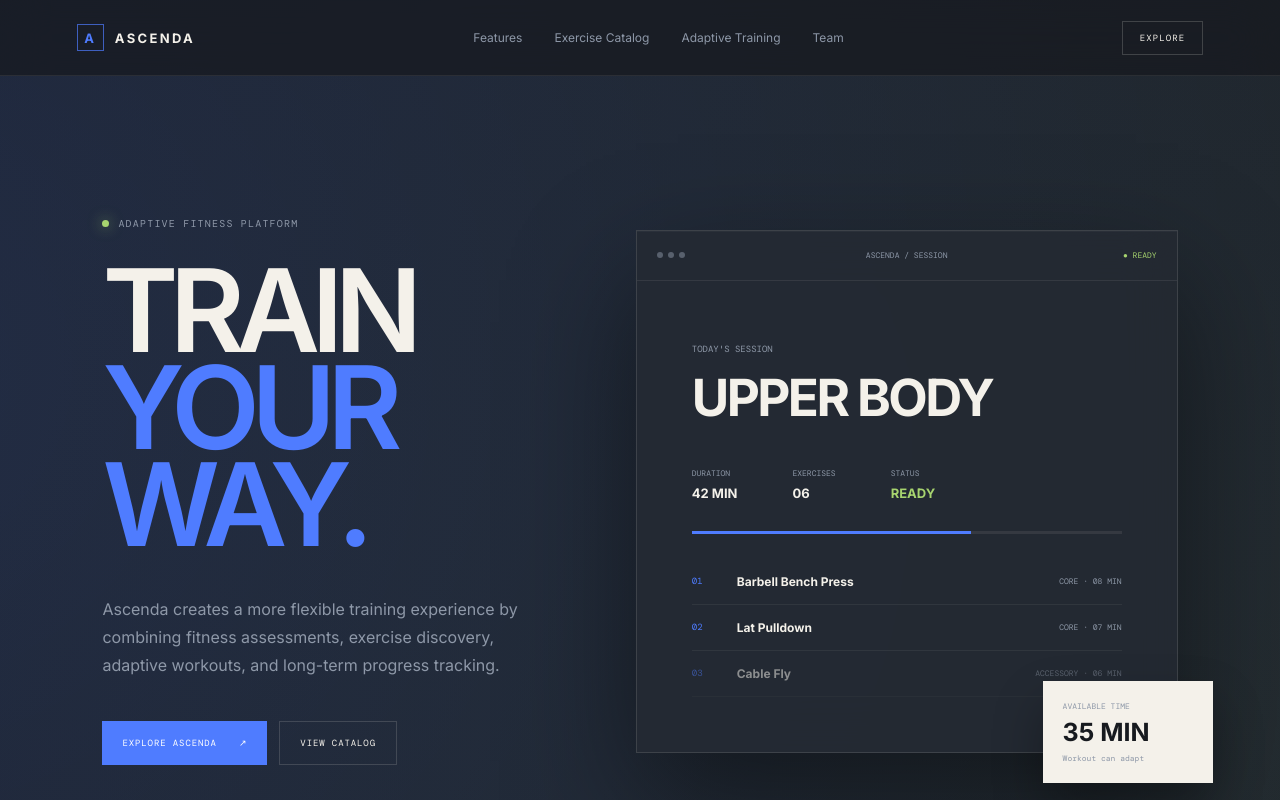
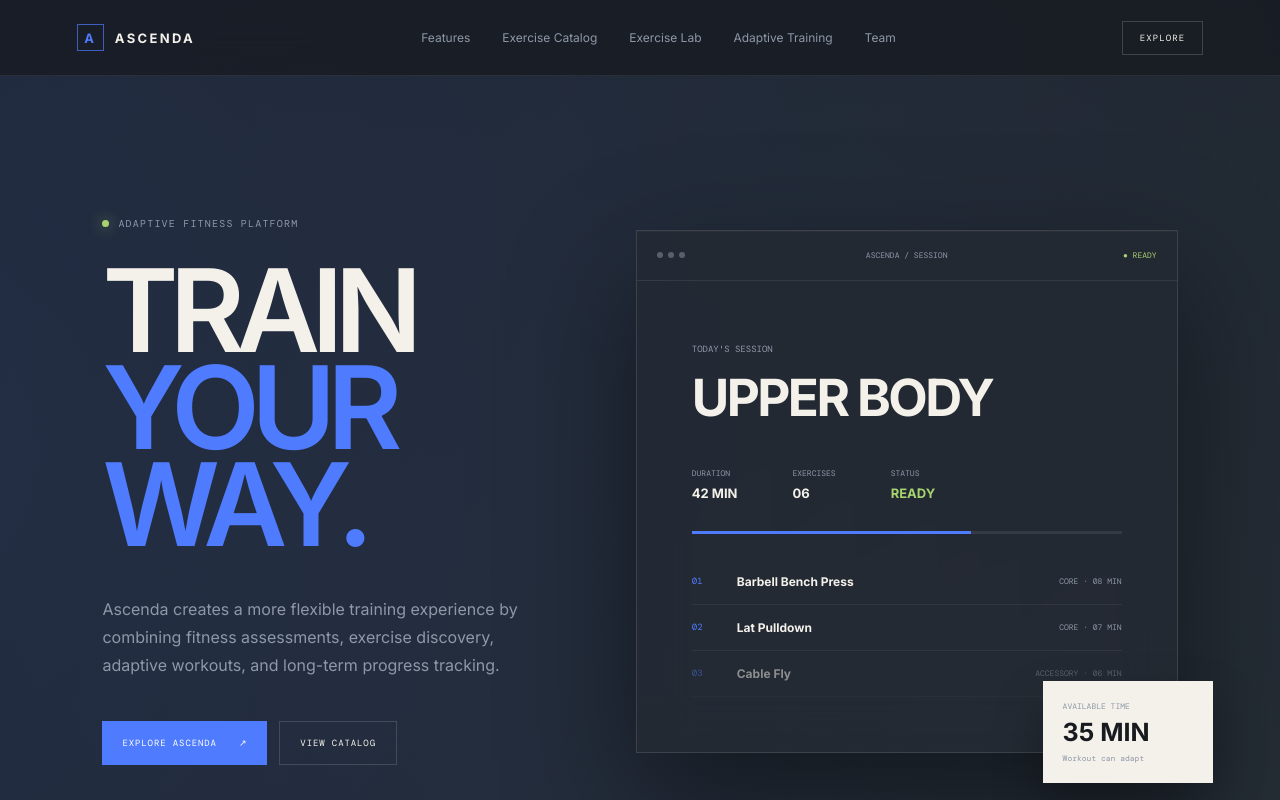
Before and after one commit to SFSU-CSC648-TeamOne/SFSU-csc648-06-Fall26-team01, a Next.js app in the folder app/frontend/: page / in a window 1280 px wide. Shown: the top 800 px of the page. Built offline with nearby package versions, Linux system fonts and the light colour scheme.

Commit message:
Add Exercise Lab and update Ascenda frontend

```diff
--- a/app/frontend/app/globals.css
+++ b/app/frontend/app/globals.css
@@ -1421,3 +1421,197 @@ footer {
     gap: 20px;
   }
 }
+
+/* Demo video and 3D viewing thingie CSS */
+.exercise-lab {
+  padding: 120px 8vw;
+  border-top: 1px solid rgba(244, 241, 234, 0.1);
+}
+
+.lab-heading {
+  max-width: 760px;
+  margin-bottom: 55px;
+}
+
+.lab-heading h2 {
+  margin: 25px 0;
+  font-size: clamp(3.5rem, 7vw, 7rem);
+  line-height: 0.9;
+  letter-spacing: -0.06em;
+}
+
+.lab-heading h2 span {
+  color: #4f7cff;
+}
+
+.lab-heading > p {
+  max-width: 550px;
+  color: #8e98a8;
+  line-height: 1.7;
+}
+
+.lab-grid {
+  display: grid;
+  grid-template-columns: 1.15fr 0.85fr;
+  gap: 20px;
+  align-items: stretch;
+}
+
+.viewer-panel,
+.video-panel {
+  min-width: 0;
+  background: rgba(36, 41, 50, 0.75);
+  border: 1px solid rgba(244, 241, 234, 0.1);
+  backdrop-filter: blur(18px);
+}
+
+.lab-panel-top,
+.viewer-footer {
+  display: flex;
+  justify-content: space-between;
+  align-items: center;
+  gap: 12px;
+  padding: 20px;
+  color: #8e98a8;
+  font-size: 0.65rem;
+  letter-spacing: 0.1em;
+}
+
+.lab-panel-top {
+  border-bottom: 1px solid rgba(244, 241, 234, 0.08);
+}
+
+.viewer-status,
+.model-format {
+  color: #a7d46f;
+}
+
+.viewer-placeholder {
+  min-height: 440px;
+  padding: 35px;
+  display: flex;
+  flex-direction: column;
+  justify-content: center;
+  align-items: center;
+  text-align: center;
+  background:
+    radial-gradient(
+      circle at center,
+      rgba(79, 124, 255, 0.12),
+      transparent 55%
+    );
+}
+
+.viewer-orbit {
+  width: 170px;
+  height: 170px;
+  position: relative;
+  display: grid;
+  place-items: center;
+  margin-bottom: 30px;
+}
+
+.orbit-ring {
+  position: absolute;
+  inset: 8px;
+  border: 1px solid rgba(79, 124, 255, 0.6);
+  border-radius: 50%;
+  transform: rotateX(60deg) rotate(-25deg);
+  box-shadow: 0 0 35px rgba(79, 124, 255, 0.1);
+}
+
+.orbit-core {
+  width: 85px;
+  height: 85px;
+  display: grid;
+  place-items: center;
+  border: 1px solid rgba(79, 124, 255, 0.5);
+  background: rgba(79, 124, 255, 0.12);
+  color: #4f7cff;
+  font-size: 2rem;
+  font-weight: 700;
+}
+
+.viewer-placeholder h3 {
+  margin: 0;
+  font-size: 1rem;
+  letter-spacing: 0.08em;
+}
+
+.viewer-placeholder p {
+  max-width: 350px;
+  color: #8e98a8;
+  font-size: 0.85rem;
+  line-height: 1.7;
+}
+
+.model-format {
+  margin-top: 15px;
+  font-size: 0.65rem;
+  letter-spacing: 0.1em;
+}
+
+.viewer-footer {
+  border-top: 1px solid rgba(244, 241, 234, 0.08);
+  font-size: 0.58rem;
+}
+
+.video-count {
+  color: #4f7cff;
+}
+
+.video-panel {
+  padding-bottom: 5px;
+}
+
+.demo-video {
+  margin: 18px;
+  overflow: hidden;
+  border: 1px solid rgba(244, 241, 234, 0.1);
+  background: #171a1f;
+}
+
+.demo-video video {
+  display: block;
+  width: 100%;
+  max-height: 260px;
+  aspect-ratio: 16 / 9;
+  object-fit: contain;
+  background: #0c0e12;
+}
+
+.video-info {
+  padding: 18px;
+}
+
+.video-info > span {
+  color: #a7d46f;
+  font-size: 0.65rem;
+  letter-spacing: 0.12em;
+}
+
+.video-info h3 {
+  margin: 10px 0;
+  font-size: 1.05rem;
+}
+
+.video-info p {
+  margin-bottom: 0;
+  color: #8e98a8;
+  font-size: 0.85rem;
+  line-height: 1.6;
+}
+
+@media (max-width: 900px) {
+  .exercise-lab {
+    padding: 90px 6vw;
+  }
+
+  .lab-grid {
+    grid-template-columns: 1fr;
+  }
+
+  .viewer-placeholder {
+    min-height: 350px;
+  }
+}
--- a/app/frontend/app/page.tsx
+++ b/app/frontend/app/page.tsx
@@ -1,3 +1,4 @@
+
 import Link from "next/link";
 
 const features = [
@@ -55,9 +56,7 @@ const exercises = [
 export default function HomePage() {
   return (
     <main className="site">
-
       {/* NAVIGATION */}
-
       <header className="navbar">
         <Link href="/" className="logo">
           <span className="logo-symbol">A</span>
@@ -67,6 +66,7 @@ export default function HomePage() {
         <nav>
           <a href="#features">Features</a>
           <a href="#catalog">Exercise Catalog</a>
+          <a href="#exercise-lab">Exercise Lab</a>
           <a href="#adaptive">Adaptive Training</a>
           <Link href="/about">Team</Link>
         </nav>
@@ -76,13 +76,9 @@ export default function HomePage() {
         </Link>
       </header>
 
-
       {/* HERO */}
-
       <section className="hero">
-
         <div className="hero-copy">
-
           <div className="eyebrow">
             <span className="status-dot" />
             ADAPTIVE FITNESS PLATFORM
@@ -102,24 +98,18 @@ export default function HomePage() {
 
           <div className="hero-actions">
             <a href="#features" className="button-primary">
-              EXPLORE ASCENDA
-              <span>↗</span>
+              EXPLORE ASCENDA <span>↗</span>
             </a>
 
             <a href="#catalog" className="button-secondary">
               VIEW CATALOG
             </a>
           </div>
-
         </div>
 
-
-        {/* PRODUCT UI */}
-
+        {/* PRODUCT PREVIEW */}
         <div className="hero-product">
-
           <div className="product-window">
-
             <div className="window-top">
               <div className="window-dots">
                 <i />
@@ -128,22 +118,12 @@ export default function HomePage() {
               </div>
 
               <span>ASCENDA / SESSION</span>
-
-              <span className="ready">
-                ● READY
-              </span>
+              <span className="ready">● READY</span>
             </div>
 
-
             <div className="session">
-
-              <span className="mini-label">
-                TODAY'S SESSION
-              </span>
-
-              <h2>
-                UPPER BODY
-              </h2>
+              <span className="mini-label">TODAY'S SESSION</span>
+              <h2>UPPER BODY</h2>
 
               <div className="session-meta">
                 <div>
@@ -158,20 +138,15 @@ export default function HomePage() {
 
                 <div>
                   <span>STATUS</span>
-                  <strong className="lime">
-                    READY
-                  </strong>
+                  <strong className="lime">READY</strong>
                 </div>
               </div>
-
 
               <div className="session-progress">
                 <div />
               </div>
 
-
               <div className="session-exercises">
-
                 <div>
                   <span>01</span>
                   <strong>Barbell Bench Press</strong>
@@ -189,32 +164,21 @@ export default function HomePage() {
                   <strong>Cable Fly</strong>
                   <small>ACCESSORY · 06 MIN</small>
                 </div>
-
               </div>
-
             </div>
-
           </div>
-
 
           <div className="time-card">
             <span>AVAILABLE TIME</span>
             <strong>35 MIN</strong>
             <small>Workout can adapt</small>
           </div>
-
         </div>
-
       </section>
 
-
       {/* INTRO */}
-
       <section className="intro">
-
-        <span className="section-number">
-          01 — ASCENDA
-        </span>
+        <span className="section-number">01 — ASCENDA</span>
 
         <h2>
           FITNESS SHOULD
@@ -226,67 +190,31 @@ export default function HomePage() {
           Real schedules change. Equipment availability changes.
           Your training shouldn't have to completely fall apart when they do.
         </p>
-
       </section>
 
-
       {/* FEATURES */}
-
       <section className="features" id="features">
-
         <div className="section-heading">
-
-          <span>
-            02 — FEATURES
-          </span>
-
-          <p>
-            FIVE PARTS OF THE ASCENDA EXPERIENCE
-          </p>
-
+          <span>02 — FEATURES</span>
+          <p>FIVE PARTS OF THE ASCENDA EXPERIENCE</p>
         </div>
 
-
         <div className="feature-list">
-
           {features.map((feature) => (
-
             <div className="feature" key={feature.number}>
-
-              <span className="feature-number">
-                {feature.number}
-              </span>
-
-              <h3>
-                {feature.title}
-              </h3>
-
-              <p>
-                {feature.text}
-              </p>
-
-              <span className="feature-arrow">
-                ↗
-              </span>
-
+              <span className="feature-number">{feature.number}</span>
+              <h3>{feature.title}</h3>
+              <p>{feature.text}</p>
+              <span className="feature-arrow">↗</span>
             </div>
-
           ))}
-
         </div>
-
       </section>
 
-
-      {/* CATALOG */}
-
+      {/* EXERCISE CATALOG */}
       <section className="catalog" id="catalog">
-
         <div className="catalog-copy">
-
-          <span className="section-number">
-            03 — EXERCISE CATALOG
-          </span>
+          <span className="section-number">03 — EXERCISE CATALOG</span>
 
           <h2>
             FIND THE
@@ -298,94 +226,156 @@ export default function HomePage() {
             Browse exercises based on muscle group, equipment,
             duration, and training requirements.
           </p>
-
         </div>
 
-
         <div className="catalog-ui">
-
           <div className="catalog-top">
-
             <div className="search">
               <span>⌕</span>
               Search exercises...
             </div>
 
             <button>
-              MUSCLE GROUP
-              <span>⌄</span>
+              MUSCLE GROUP <span>⌄</span>
             </button>
 
             <button>
-              EQUIPMENT
-              <span>⌄</span>
+              EQUIPMENT <span>⌄</span>
             </button>
-
           </div>
 
-
           <div className="exercise-table">
-
             {exercises.map((exercise, index) => (
-
               <div className="exercise" key={exercise.name}>
-
-                <span className="exercise-index">
-                  0{index + 1}
-                </span>
+                <span className="exercise-index">0{index + 1}</span>
 
                 <div className="exercise-title">
-                  <strong>
-                    {exercise.name}
-                  </strong>
-
-                  <small>
-                    {exercise.muscle}
-                  </small>
+                  <strong>{exercise.name}</strong>
+                  <small>{exercise.muscle}</small>
                 </div>
 
-                <span>
-                  {exercise.equipment}
-                </span>
+                <span>{exercise.equipment}</span>
+                <span>{exercise.duration}</span>
 
-                <span>
-                  {exercise.duration}
-                </span>
-
-                <b className={exercise.type === "CORE" ? "core" : "accessory-tag"}>
+                <b
+                  className={
+                    exercise.type === "CORE" ? "core" : "accessory-tag"
+                  }
+                >
                   {exercise.type}
                 </b>
-
               </div>
-
             ))}
-
           </div>
 
           <div className="catalog-footer">
-            <span>
-              DATABASE / EXERCISES
-            </span>
+            <span>DATABASE / EXERCISES</span>
+            <span>10+ EXERCISES</span>
+          </div>
+        </div>
+      </section>
 
-            <span>
-              10+ EXERCISES
-            </span>
+      {/* INTERACTIVE EXERCISE LAB */}
+      <section className="exercise-lab" id="exercise-lab">
+        <div className="lab-heading">
+          <span className="section-number">
+            04 — INTERACTIVE EXERCISE LAB
+          </span>
+
+          <h2>
+            EXPLORE THE
+            <br />
+            <span>MOVEMENT.</span>
+          </h2>
+
+          <p>
+            Explore exercise equipment in 3D and watch demonstrations
+            to learn proper exercise technique.
+          </p>
+        </div>
+
+        <div className="lab-grid">
+          {/* 3D VIEWER PLACEHOLDER */}
+          <div className="viewer-panel">
+            <div className="lab-panel-top">
+              <span>3D MODEL VIEWER</span>
+              <span className="viewer-status">MODEL PENDING</span>
+            </div>
+
+            <div className="viewer-placeholder">
+              <div className="viewer-orbit">
+                <div className="orbit-ring" />
+                <div className="orbit-core">3D</div>
+              </div>
+
+              <h3>3D model here</h3>
+
+              <p>
+
+                 Here is where GLTF file go from github
+              </p>
+
+              <span className="model-format">
+                SUPPORTED FORMATS · GLB / GLTF
+              </span>
+            </div>
+
+            <div className="viewer-footer">
+              <span>ASCENDA / 3D LAB</span>
+              <span>INTERACTIVE VIEWER COMING SOON</span>
+            </div>
           </div>
 
+          {/* VIDEO DEMOS */}
+          <div className="video-panel">
+            <div className="lab-panel-top">
+              <span>EXERCISE DEMONSTRATIONS</span>
+              <span className="video-count">02 VIDEOS</span>
+            </div>
+
+            <div className="demo-video">
+              <video controls preload="metadata" playsInline>
+                <source
+                  src="/about/demo_one.mp4"
+                  type="video/mp4"
+                />
+                Your browser does not support this video.
+              </video>
+
+              <div className="video-info">
+                <span>DEMO / 01</span>
+                <h3>Hercules Squat</h3>
+                <p>
+                  Watch the movement and review the exercise technique in the 3D scanned room.
+                </p>
+              </div>
+            </div>
+
+            <div className="demo-video">
+              <video controls preload="metadata" playsInline>
+                <source
+                  src="/about/demo_two.mp4"
+                  type="video/mp4"
+                />
+                Your browser does not support this video.
+              </video>
+
+              <div className="video-info">
+                <span>DEMO / 02</span>
+                <h3>Pistol Squat Jesus</h3>
+                <p>
+                  Follow the demonstration to understand the movement.
+                </p>
+              </div>
+            </div>
+          </div>
         </div>
-
       </section>
 
-
       {/* ADAPTIVE TRAINING */}
-
       <section className="adaptive" id="adaptive">
-
         <div className="adaptive-copy">
-
-          <span className="section-number">
-            04 — ADAPTIVE TRAINING
-          </span>
+          <span className="section-number">05 — ADAPTIVE TRAINING</span>
 
           <h2>
             LESS TIME?
@@ -398,12 +388,9 @@ export default function HomePage() {
             allowing lower-priority movements to be removed when your
             available time is shorter than the expected workout duration.
           </p>
-
         </div>
 
-
         <div className="adaptive-ui">
-
           <div className="available">
             <span>AVAILABLE TIME</span>
             <strong>35 MIN</strong>
@@ -414,14 +401,11 @@ export default function HomePage() {
             <strong>45 MIN</strong>
           </div>
 
-
           <div className="adaptive-line">
             <span />
           </div>
 
-
           <div className="adaptive-exercises">
-
             <div className="keep">
               <span>✓</span>
               <strong>CORE EXERCISES</strong>
@@ -433,30 +417,20 @@ export default function HomePage() {
               <strong>ACCESSORY EXERCISES</strong>
               <small>OPTIONAL</small>
             </div>
-
           </div>
-
 
           <div className="result">
             <span>ADAPTED SESSION</span>
             <strong>32 MIN</strong>
             <b>TRAINING GOAL PRESERVED</b>
           </div>
-
         </div>
-
       </section>
 
-
-      {/* PROGRESS */}
-
+      {/* WORKOUT HISTORY */}
       <section className="progress">
-
         <div className="progress-copy">
-
-          <span className="section-number">
-            05 — WORKOUT HISTORY
-          </span>
+          <span className="section-number">06 — WORKOUT HISTORY</span>
 
           <h2>
             SEE YOUR
@@ -468,12 +442,9 @@ export default function HomePage() {
             Completed workouts and performance history give users
             a measurable record of their training over time.
           </p>
-
         </div>
 
-
         <div className="progress-card">
-
           <div className="progress-card-top">
             <span>TRAINING HISTORY</span>
             <span>SEPTEMBER</span>
@@ -485,15 +456,12 @@ export default function HomePage() {
           </div>
 
           <div className="chart">
-
             <div className="chart-line line-one" />
             <div className="chart-line line-two" />
             <div className="chart-line line-three" />
-
           </div>
 
           <div className="progress-stats">
-
             <div>
               <strong>18</strong>
               <span>WORKOUTS</span>
@@ -508,23 +476,15 @@ export default function HomePage() {
               <strong>+12%</strong>
               <span>PROGRESS</span>
             </div>
-
           </div>
-
         </div>
-
       </section>
 
-
       {/* FINAL CTA */}
-
       <section className="final">
-
         <div className="final-glow" />
 
-        <span className="section-number">
-          ASCENDA
-        </span>
+        <span className="section-number">ASCENDA</span>
 
         <h2>
           KEEP
@@ -538,32 +498,21 @@ export default function HomePage() {
         </p>
 
         <a href="#features" className="button-primary">
-          EXPLORE ASCENDA
-          <span>↗</span>
+          EXPLORE ASCENDA <span>↗</span>
         </a>
-
       </section>
 
-
       {/* FOOTER */}
-
       <footer>
-
         <Link href="/" className="logo">
-          <span className="logo-symbol">
-            A
-          </span>
+          <span className="logo-symbol">A</span>
           ASCENDA
         </Link>
 
-        <span>
-          SFSU CSC648 · FALL 2026
-        </span>
+        <span>SFSU CSC648 · FALL 2026</span>
 
         <Link href="/about">OUR TEAM ↗</Link>
-
       </footer>
-
     </main>
   );
 }
```
